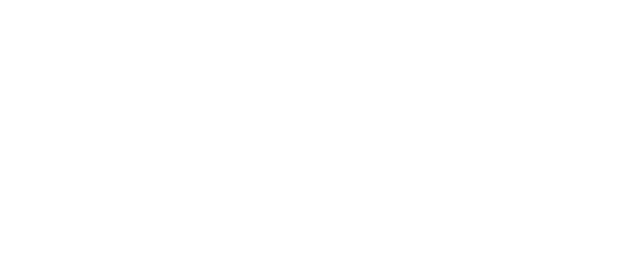
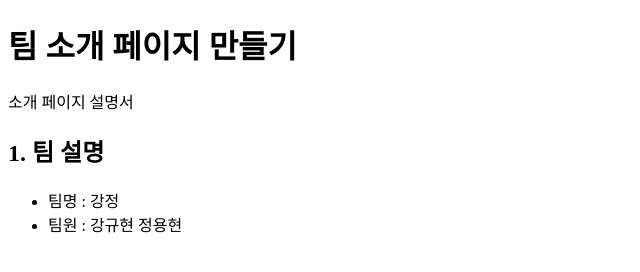
Before and after one commit to mindcompass/collabo, a plain HTML site: page index.html in a window 1280 px wide. Shown: the whole page, without its empty margins (0-640 px from the left). Drawn offline with Linux system fonts and the light colour scheme.

Commit message:
Modify index.html

```diff
--- a/index.html
+++ b/index.html
@@ -7,6 +7,12 @@
     <title>강정</title>
 </head>
 <body>
-
+    <h1>팀 소개 페이지 만들기</h1>
+    <p>소개 페이지 설명서</p>
+    <h2>1. 팀 설명</h2>
+    <ul>
+        <li>팀명 : 강정</li>
+        <li>팀원 : 강규현 정용현</li>
+    </ul>
 </body>
 </html>
```
